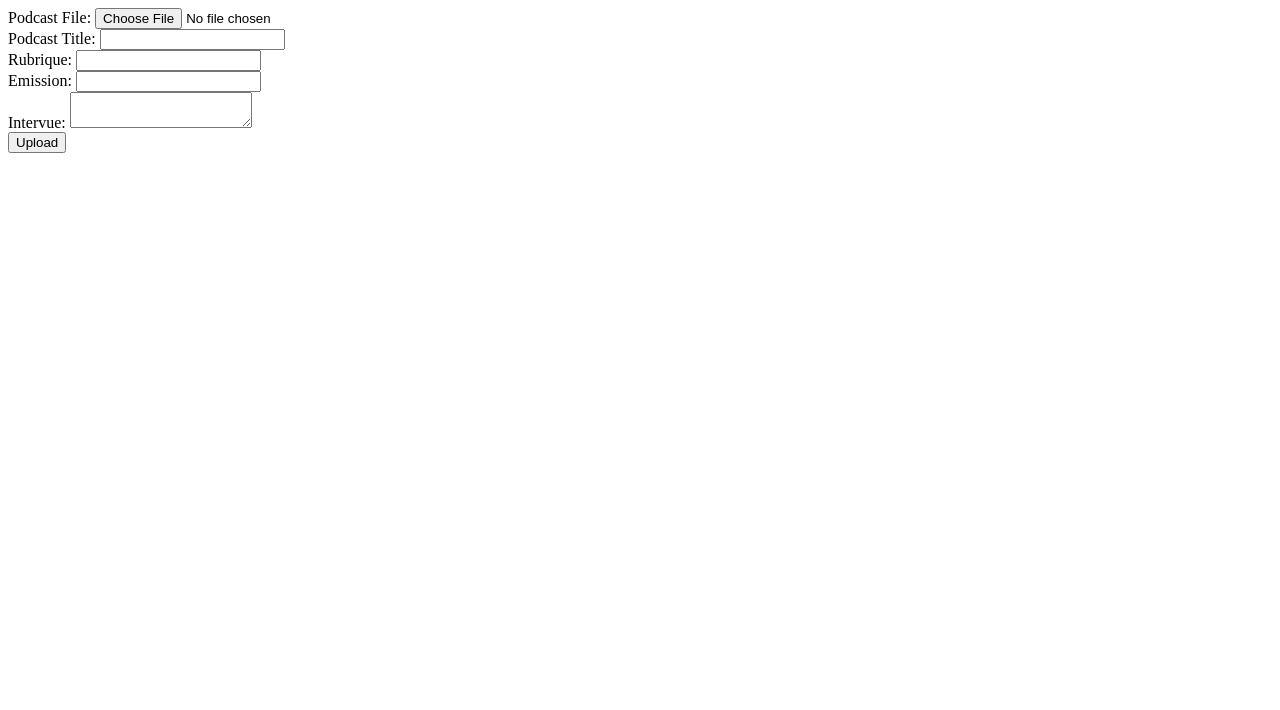
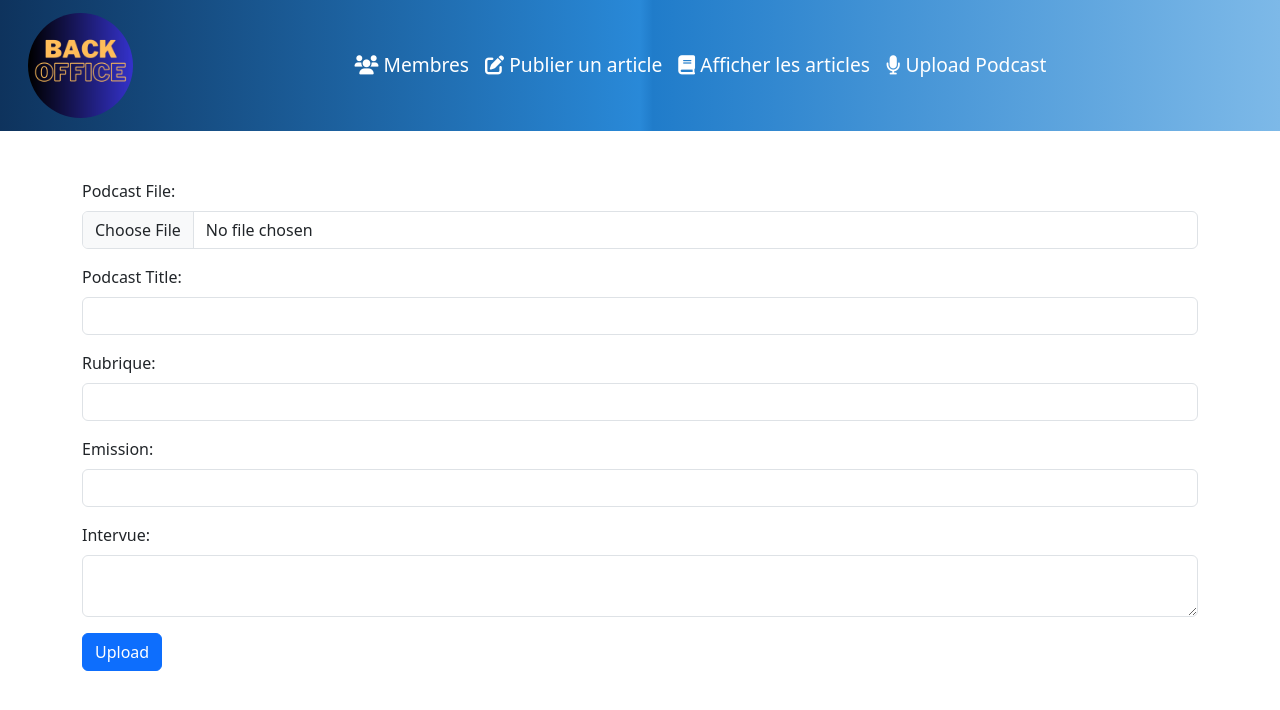
Before and after one commit to aless4ndro/BackOfficeRadioTitan, a PHP site: page /upload_podcast.php in a window 1280 px wide. Shown: the top 710 px of the page. Run offline with PHP 8.4, Linux system fonts and the light colour scheme; the visitor is signed in with stand-in values (Sample User, id 1); data that the repository does not hold is empty.

Commit message:
modif html css upload_podcast

```diff
--- a/espace_admin/delete.php
+++ b/espace_admin/delete.php
@@ -6,7 +6,7 @@ if(isset($_GET['id']) and !empty($_GET['id'])) {
     $getid = $_GET['id'];
     $req = $conn->prepare('SELECT * FROM membres WHERE id = ?');
     $req->execute(array($getid));//on vérifie si l'id existe dans la base de données
-    if($req->rowCount() > 0) {
+    if($req->rowCount() > 0) {//si l'id existe
         $delete = $conn->prepare('DELETE FROM membres WHERE id = ?');
         $delete->execute(array($getid));
         header('Location: membres.php');
--- /dev/null
+++ b/espace_admin/styles/style.css
@@ -0,0 +1,13 @@
+::after, ::before {
+    box-sizing: border-box;
+}
+
+.navbar {
+    background: linear-gradient(to right, #0e335d 0%,#2989d8 50%,#207cca 51%,#7db9e8 100%);
+    padding: .5rem 1rem;
+}
+
+.navbar-nav .nav-link {
+    color: #fff !important;
+    font-size: 1.2rem;
+}
--- a/espace_admin/upload_podcast.php
+++ b/espace_admin/upload_podcast.php
@@ -9,26 +9,26 @@ if (isset($_POST['submit'])) {
     $rubrique = $_POST['rubrique'];
     $emission = $_POST['emission'];
     $intervue = $_POST['intervue'];
-    $podcast_title = $_POST['podcast_title'];///$_POST — HTTP POST variables
-    $podcast_file = $_FILES['podcast_file']['name'];//name — Le nom original du fichier, comme sur le disque du visiteur (exemple : mon_icone.png).
-    $podcast_file_tmp = $_FILES['podcast_file']['tmp_name'];//tmp_name — Le nom du fichier sur le serveur où le fichier téléchargé a été stocké.
-    $podcast_file_size = $_FILES['podcast_file']['size'];//size — La taille en octets du fichier uploadé.
-    $podcast_file_error = $_FILES['podcast_file']['error'];//error — Le code d'erreur, qui permet de savoir si le fichier a bien été uploadé.
-    $podcast_file_type = $_FILES['podcast_file']['type'];//type — Le type du fichier. Par exemple, cela peut être « image/png ».
+    $podcast_title = $_POST['podcast_title']; ///$_POST — HTTP POST variables
+    $podcast_file = $_FILES['podcast_file']['name']; //name — Le nom original du fichier, comme sur le disque du visiteur (exemple : mon_icone.png).
+    $podcast_file_tmp = $_FILES['podcast_file']['tmp_name']; //tmp_name — Le nom du fichier sur le serveur où le fichier téléchargé a été stocké.
+    $podcast_file_size = $_FILES['podcast_file']['size']; //size — La taille en octets du fichier uploadé.
+    $podcast_file_error = $_FILES['podcast_file']['error']; //error — Le code d'erreur, qui permet de savoir si le fichier a bien été uploadé.
+    $podcast_file_type = $_FILES['podcast_file']['type']; //type — Le type du fichier. Par exemple, cela peut être « image/png ».
 
-    $podcast_file_ext = explode('.', $podcast_file);//explode — Coupe une chaîne en segments
-    $podcast_file_actual_ext = strtolower(end($podcast_file_ext));//strtolower — Renvoie une chaîne en minuscules
+    $podcast_file_ext = explode('.', $podcast_file); //explode — Coupe une chaîne en segments
+    $podcast_file_actual_ext = strtolower(end($podcast_file_ext)); //strtolower — Renvoie une chaîne en minuscules
 
-    $allowed = array('mp3', 'wav', 'ogg');//array — Crée un tableau, avec les valeurs passées en paramètres, comme éléments qui rapresente les extensions autorisées
+    $allowed = array('mp3', 'wav', 'ogg'); //array — Crée un tableau, avec les valeurs passées en paramètres, comme éléments qui rapresente les extensions autorisées
 
     if (in_array($podcast_file_actual_ext, $allowed)) {
-        if ($podcast_file_error === 0) {//0 = pas d'erreur
+        if ($podcast_file_error === 0) { //0 = pas d'erreur
             if ($podcast_file_size < 10000000) { //10MB
-                $podcast_file_name_new = uniqid('', true) . "." . $podcast_file_actual_ext;//uniqid — Génère un identifiant unique basé sur l'heure courante en microsecondes et sur un paramètre binaire optionnel, qui permet de le rendre encore plus unique parceque est important que le nom du fichier soit unique
-                $podcast_file_destination = 'uploads/' . $podcast_file_name_new;//chemin de destination, true = si le dossier n'existe pas, il sera créé
-                move_uploaded_file($podcast_file_tmp, $podcast_file_destination);//move_uploaded_file — Déplace un fichier téléchargé
+                $podcast_file_name_new = uniqid('', true) . "." . $podcast_file_actual_ext; //uniqid — Génère un identifiant unique basé sur l'heure courante en microsecondes et sur un paramètre binaire optionnel, qui permet de le rendre encore plus unique parceque est important que le nom du fichier soit unique
+                $podcast_file_destination = 'uploads/' . $podcast_file_name_new; //chemin de destination, true = si le dossier n'existe pas, il sera créé
+                move_uploaded_file($podcast_file_tmp, $podcast_file_destination); //move_uploaded_file — Déplace un fichier téléchargé
                 $req = $conn->prepare('INSERT INTO podcast (title, file_path, rubrique, emission, intervue) VALUES (?, ?, ?, ?, ?)');
-                $req->execute([$podcast_title, $podcast_file_destination, $rubrique, $emission, $intervue]);//execute — Exécute une requête préparée
+                $req->execute([$podcast_title, $podcast_file_destination, $rubrique, $emission, $intervue]); //execute — Exécute une requête préparée
 
                 header('Location: index.php');
             } else {
@@ -42,52 +42,108 @@ if (isset($_POST['submit'])) {
     }
 }
 
-
 ?>
-
 <!DOCTYPE html>
 <html lang="en">
 
 <head>
     <meta charset="UTF-8">
     <title>Upload Podcast</title>
+    <link href="https://cdn.jsdelivr.net/npm/bootstrap@5.3.0/dist/css/bootstrap.min.css" rel="stylesheet" integrity="sha384-9ndCyUaIbzAi2FUVXJi0CjmCapSmO7SnpJef0486qhLnuZ2cdeRhO02iuK6FUUVM" crossorigin="anonymous">
+    <!-- Incluez la bibliothèque Font Awesome dans l'en-tête de votre document -->
+    <link rel="stylesheet" href="https://cdnjs.cloudflare.com/ajax/libs/font-awesome/6.0.0-beta3/css/all.min.css">
+    <link rel="stylesheet" href="./styles/style.css">
 </head>
 
 <body>
+
+    <nav class="navbar navbar-expand-lg">
+        <div class="container-fluid">
+            <a class="navbar-brand" href="#"><img src="./medias/radiotitanback-end.png" alt="logo" style="width: 105px; border-radius: 50%"></a>
+            <button class="navbar-toggler" type="button" data-bs-toggle="collapse" data-bs-target="#navbarNav" aria-controls="navbarNav" aria-expanded="false" aria-label="Toggle navigation">
+                <span class="navbar-toggler-icon"></span>
+            </button>
+            <div class="collapse navbar-collapse justify-content-center" id="navbarNav">
+                <ul class="navbar-nav">
+                    <li>
+                    <a class="nav-link" href="membres.php">
+                        <i class="fas fa-users"></i>
+                        Membres
+                    </a>
+                </li>
+                <li>
+                    <a class="nav-link" href="publier_article.php">
+                        <i class="fas fa-edit"></i>
+                        Publier un article
+                    </a>
+                </li>
+                <li>
+                    <a class="nav-link" href="afficher_articles.php">
+                        <i class="fas fa-book"></i>
+                        Afficher les articles
+                    </a>
+                </li>
+                <li>
+                    <a class="nav-link" href="upload_podcast.php">
+                        <i class="fas fa-microphone"></i>
+                        Upload Podcast
+                    </a>
+                </li>
+                </ul>
+            </div>
+        </div>
+    </nav>
+
+
+
+    <div class="container mt-5">
         <form method="POST" action="upload_podcast.php" enctype="multipart/form-data">
-        <label for="podcast_file">Podcast File:</label>
-        <input type="file" name="podcast_file" id="podcast_file">
-        <br>
-        <label for="podcast_title">Podcast Title:</label>
-        <input type="text" name="podcast_title" id="podcast_title">
-        <br>
-        <label for="rubrique">Rubrique:</label>
-        <input type="text" name="rubrique" id="rubrique">
-        <br>
-        <label for="emission">Emission:</label>
-        <input type="text" name="emission" id="emission">
-        <br>
-        <label for="intervue">Intervue:</label>
-        <textarea name="intervue" id="intervue"></textarea>
-        <br>
-        <input type="submit" name="submit" value="Upload">
+            <div class="mb-3">
+                <label for="podcast_file" class="form-label">Podcast File:</label>
+                <input type="file" name="podcast_file" id="podcast_file" class="form-control">
+            </div>
+            <div class="mb-3">
+                <label for="podcast_title" class="form-label">Podcast Title:</label>
+                <input type="text" name="podcast_title" id="podcast_title" class="form-control">
+            </div>
+            <div class="mb-3">
+                <label for="rubrique" class="form-label">Rubrique:</label>
+                <input type="text" name="rubrique" id="rubrique" class="form-control">
+            </div>
+            <div class="mb-3">
+                <label for="emission" class="form-label">Emission:</label>
+                <input type="text" name="emission" id="emission" class="form-control">
+            </div>
+            <div class="mb-3">
+                <label for="intervue" class="form-label">Intervue:</label>
+                <textarea name="intervue" id="intervue" class="form-control"></textarea>
+            </div>
+            <input type="submit" name="submit" value="Upload" class="btn btn-primary">
 
             <?php
             $req = $conn->query('SELECT * FROM podcast');
             while ($donnees = $req->fetch()) {
-            echo '<p>' . $donnees['title'] . '</p>';
-            echo '<p>' . $donnees['rubrique'] . '</p>';
-            echo '<p>' . $donnees['emission'] . '</p>';
+                echo '<div class="card mb-4">';
+                echo '<div class="card-body">';
+                echo '<h5 class="card-title">' . $donnees['title'] . '</h5>';
+                echo '<p class="card-text">Rubrique: ' . $donnees['rubrique'] . '</p>';
+                echo '<p class="card-text">Emission: ' . $donnees['emission'] . '</p>';
                 echo '<audio controls>';
                 echo '<source src="' . $donnees['file_path'] . '" type="audio/mpeg">';
                 echo '</audio>';
+                echo '</div>';
+                echo '</div>';
             }
             ?>
         </form>
-
+    </div>
+    <script src="https://cdn.jsdelivr.net/npm/@popperjs/core@2.11.8/dist/umd/popper.min.js" integrity="sha384-I7E8VVD/ismYTF4hNIPjVp/Zjvgyol6VFvRkX/vR+Vc4jQkC+hVqc2pM8ODewa9r" crossorigin="anonymous"></script>
+    <script src="https://cdn.jsdelivr.net/npm/bootstrap@5.3.0/dist/js/bootstrap.min.js" integrity="sha384-fbbOQedDUMZZ5KreZpsbe1LCZPVmfTnH7ois6mU1QK+m14rQ1l2bGBq41eYeM/fS" crossorigin="anonymous"></script>
 </body>
 
 </html>
+
+
 
 
 <!--$_FILES pour accéder au fichier téléchargé et le déplacer à l'endroit désiré sur le serveur
```
Also changed, not shown: espace_admin/index.php (+32 -9 lines), espace_admin/medias/radiotitanback-end.png (added). Lines whose indentation alone changed are shown as unchanged.
